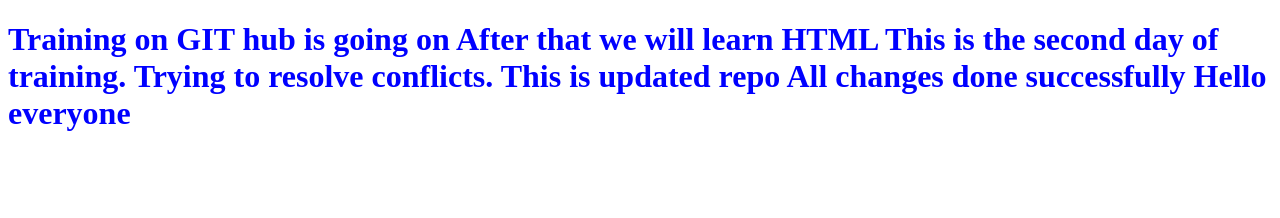
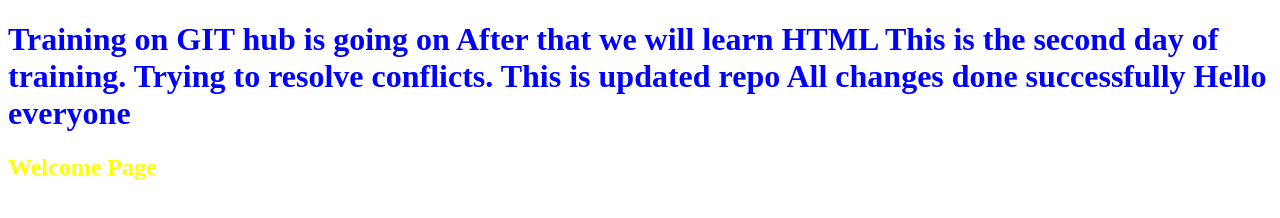
Before and after one commit to radixdt12020/InductionRepo, a plain HTML site: page demo.html in a window 1280 px wide. Drawn offline with Linux system fonts and the light colour scheme.

Commit message:
h2 added

```diff
--- a/demo.html
+++ b/demo.html
@@ -16,6 +16,9 @@
             h1{
                 color:blue;
             }
+            h2{
+                color:yellow;
+            }
         </style>
 </head>
 <body>
@@ -28,5 +31,6 @@ After that we will learn HTML
     All changes done successfully
     Hello everyone
 </h1>
+<h2>Welcome Page</h2>
 </body>
 </html>
```
